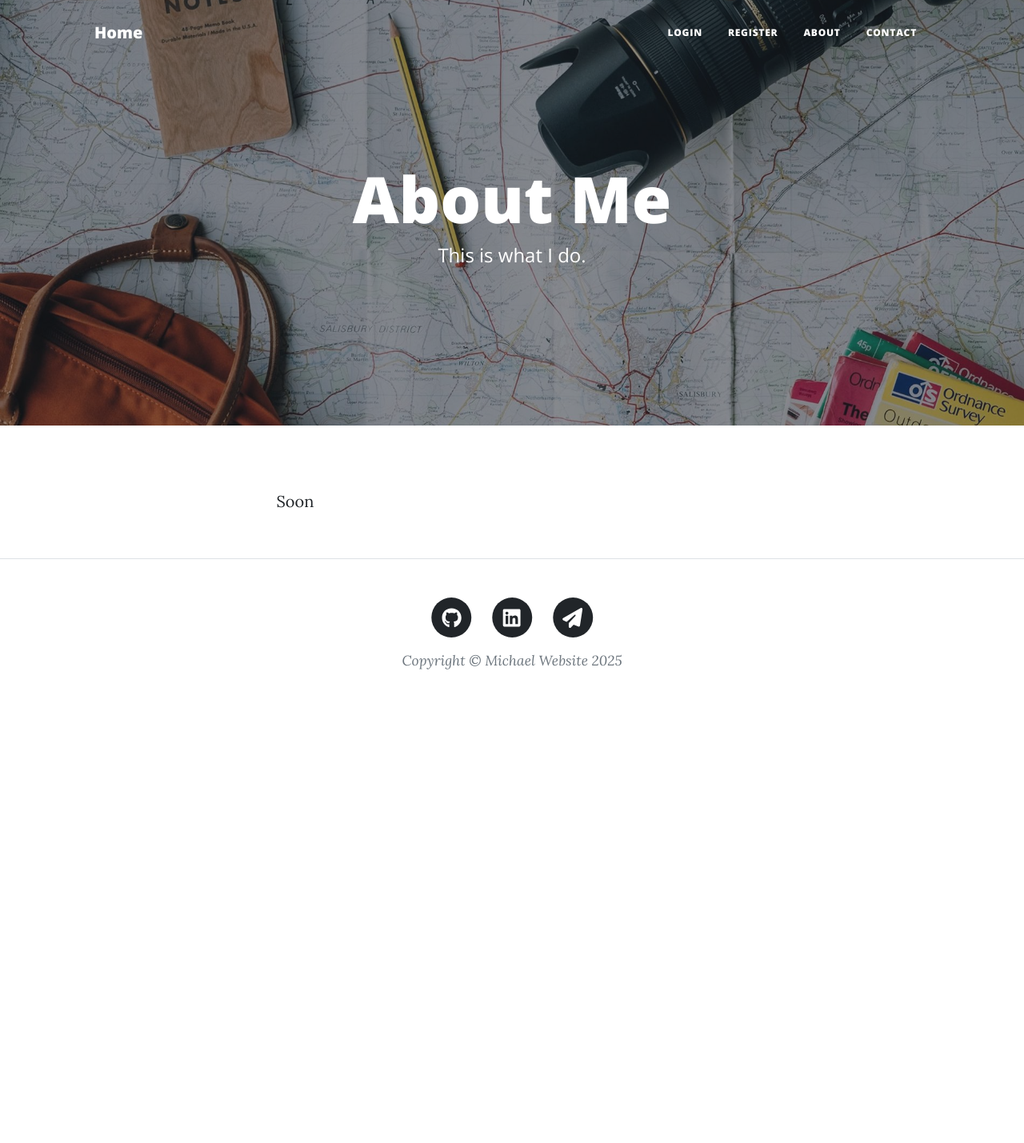
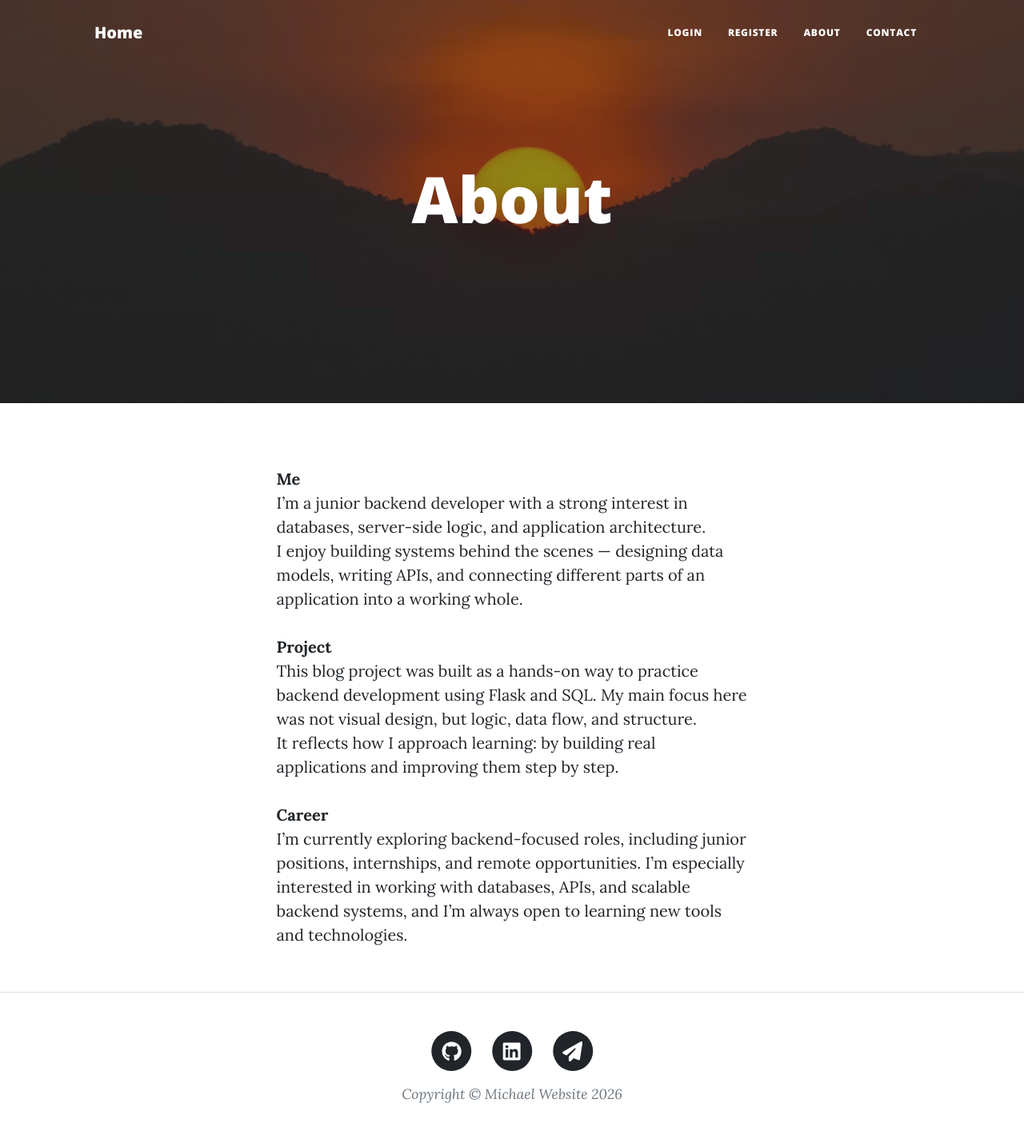
Before and after one commit to Goncharov-Michael/Blog, a Flask app: page /about in a window 1280 px wide. Shown: the whole page at 80% size. Before the commit the page ends 837 px from the top, so only its background shows below. Run offline with Flask 3, Linux system fonts and the light colour scheme; some libraries are stand-ins or nearby versions.

Commit message:
Update about, footer, header; change background photos;  change comments position; debug main.

```diff
--- a/main.py
+++ b/main.py
@@ -174,7 +174,7 @@ def logout() -> ResponseReturnValue:
 @app.route("/")
 def get_all_posts() -> ResponseReturnValue:
     """Query all blog posts and render the main page with the result."""
-    posts = db.session.execute(db.select(BlogPost)).scalars().all()
+    posts = db.session.execute(db.select(BlogPost)).scalars().all().__reversed__()
     return render_template("index.html", all_posts=posts, current_user=current_user)
 
 
@@ -241,7 +241,6 @@ def edit_post(post_id: int) -> ResponseReturnValue:
     form = NewBlogForm(
         title=post.title,
         subtitle=post.subtitle,
-        author=post.author,
         img_url=post.img_url,
         body=post.body
     )
@@ -250,7 +249,6 @@ def edit_post(post_id: int) -> ResponseReturnValue:
         # Update the Post
         post.title = form.title.data
         post.subtitle = form.subtitle.data
-        post.author = form.author.data
         post.img_url = form.img_url.data
         post.body = form.body.data
         db.session.commit()
@@ -332,7 +330,7 @@ def send_message(name: str, user_email: str, phone: str, message: str) -> None:
             server.login(EMAIL, PASSWORD)
             server.send_message(msg)
     except SMTPException as exc:
-        logging.exception("Failed to send contact email")
+        logging.exception(f"Failed to send contact email: {exc}")
 
 if __name__ == "__main__":
     app.run(debug=False, port=5002)
--- a/templates/about.html
+++ b/templates/about.html
@@ -9,8 +9,8 @@
     <div class="row gx-4 gx-lg-5 justify-content-center">
       <div class="col-md-10 col-lg-8 col-xl-7">
         <div class="page-heading">
-          <h1>About Me</h1>
-          <span class="subheading">This is what I do.</span>
+          <h1>About</h1>
+{#          <span class="subheading">This is what I do.</span>#}
         </div>
       </div>
     </div>
@@ -22,7 +22,14 @@
     <div class="row gx-4 gx-lg-5 justify-content-center">
       <div class="col-md-10 col-lg-8 col-xl-7">
         <p>
-            Soon
+            <b>Me</b><br>
+            I’m a junior backend developer with a strong interest in databases, server-side logic, and application architecture.<br>
+            I enjoy building systems behind the scenes — designing data models, writing APIs, and connecting different parts of an application into a working whole.<br><br>
+            <b>Project</b><br>
+            This blog project was built as a hands-on way to practice backend development using Flask and SQL. My main focus here was not visual design, but logic, data flow, and structure.<br>
+            It reflects how I approach learning: by building real applications and improving them step by step.<br><br>
+            <b>Career</b><br>
+            I’m currently exploring backend-focused roles, including junior positions, internships, and remote opportunities. I’m especially interested in working with databases, APIs, and scalable backend systems, and I’m always open to learning new tools and technologies.
         </p>
       </div>
     </div>
--- a/templates/footer.html
+++ b/templates/footer.html
@@ -30,7 +30,7 @@
                               </a>
                           </li>
                       </ul>
-                      <div class="small text-center text-muted fst-italic">Copyright &copy; Michael Website 2025</div>
+                      <div class="small text-center text-muted fst-italic">Copyright &copy; Michael Website 2026</div>
                   </div>
               </div>
           </div>
--- a/templates/header.html
+++ b/templates/header.html
@@ -8,7 +8,7 @@
     />
     <meta name="description" content="" />
     <meta name="author" content="" />
-    <title>Michael's Blog</title>
+    <title>Blog</title>
     {% block styles %}
     <!-- Load Bootstrap-Flask CSS here -->
     {{ bootstrap.load_css() }}
```
Also changed, not shown: templates/index.html (+3 -9 lines), templates/post.html (+6 -3 lines), static/assets/img/about-bg.jpg, static/assets/img/angela-profile.jpg (deleted), static/assets/img/contact-bg.jpg, static/assets/img/home-bg.jpg, static/assets/img/post-bg.jpg (deleted).
